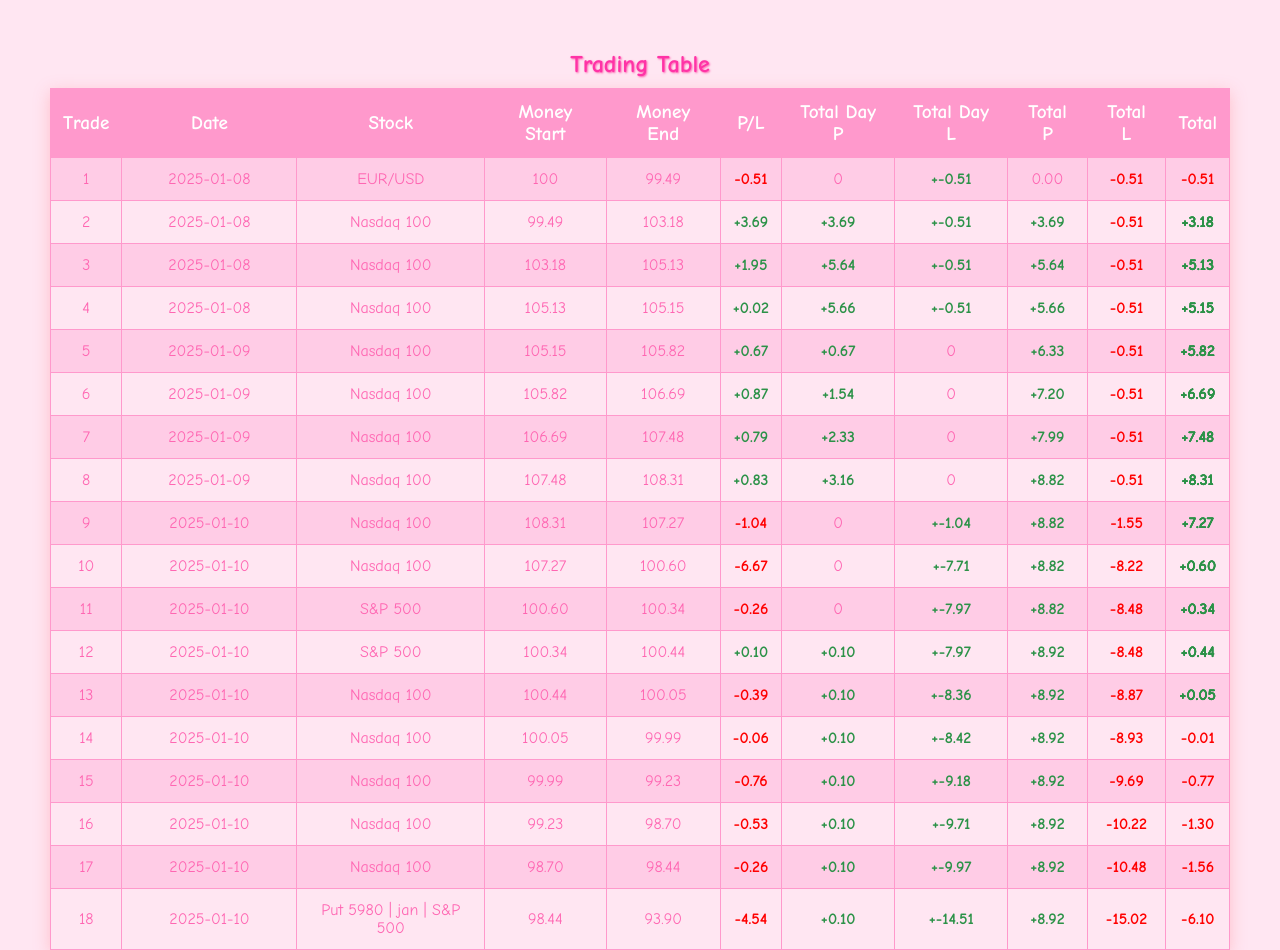
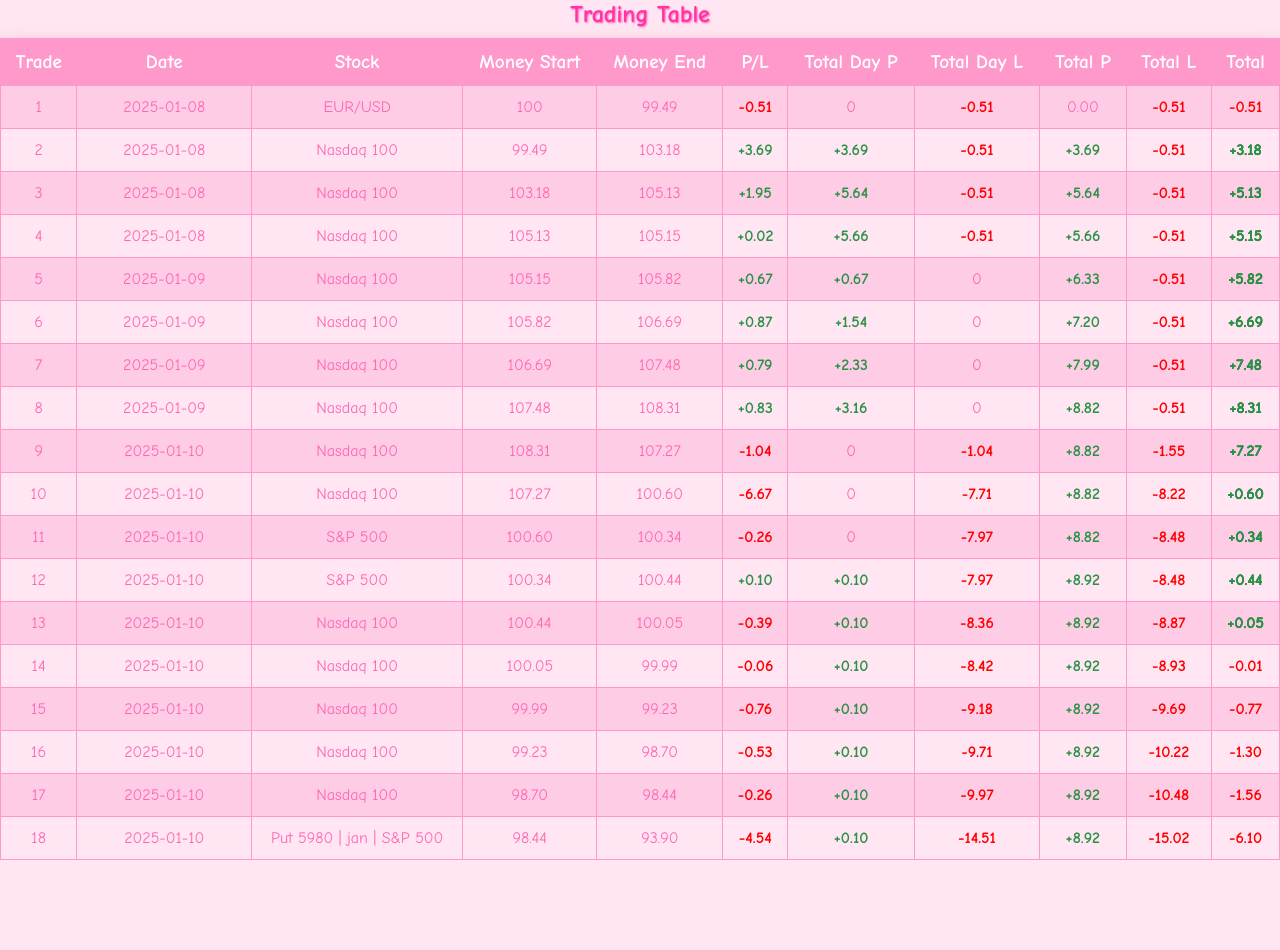
Before and after one commit to fsforward/Trading-Table, a plain HTML site: page index.html in a window 1280 px wide. After the commit the page ends 860 px from the top, so only its background shows below. Drawn offline with Linux system fonts and the light colour scheme.

Commit message:
Add files via upload

```diff
--- a/index.html
+++ b/index.html
@@ -351,7 +351,7 @@
                     cells[0].textContent = tradeNumber++;
                     cells[4].textContent = moneyEnd.toFixed(2);
                     cells[6].textContent = totalDayProfit !== 0 ? `+${totalDayProfit.toFixed(2)}` : '0';
-                    cells[7].textContent = totalDayLoss !== 0 ? `+${totalDayLoss.toFixed(2)}` : '0';
+                    cells[7].textContent = totalDayLoss !== 0 ? `${totalDayLoss.toFixed(2)}` : '0';
                     cells[8].textContent = formattedTotalProfit;
                     cells[9].textContent = formattedTotalLoss;
                     cells[10].textContent = formattedTotal;
--- a/styles.css
+++ b/styles.css
@@ -4,7 +4,6 @@
     color: #ff66b2;
     height: 100vh;
     margin: 0;
-    padding: 50px;
 }
 
 :root {
```
